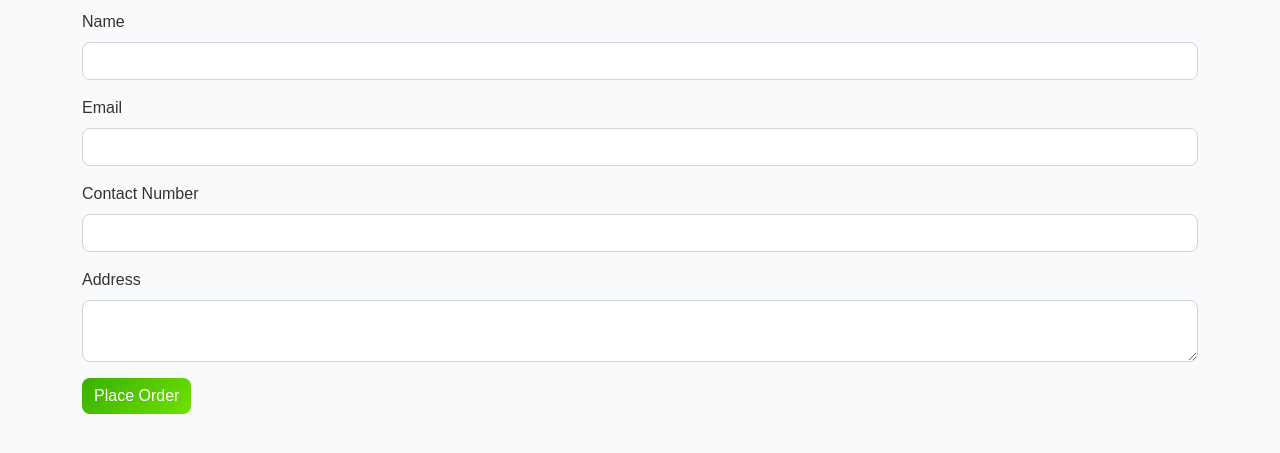
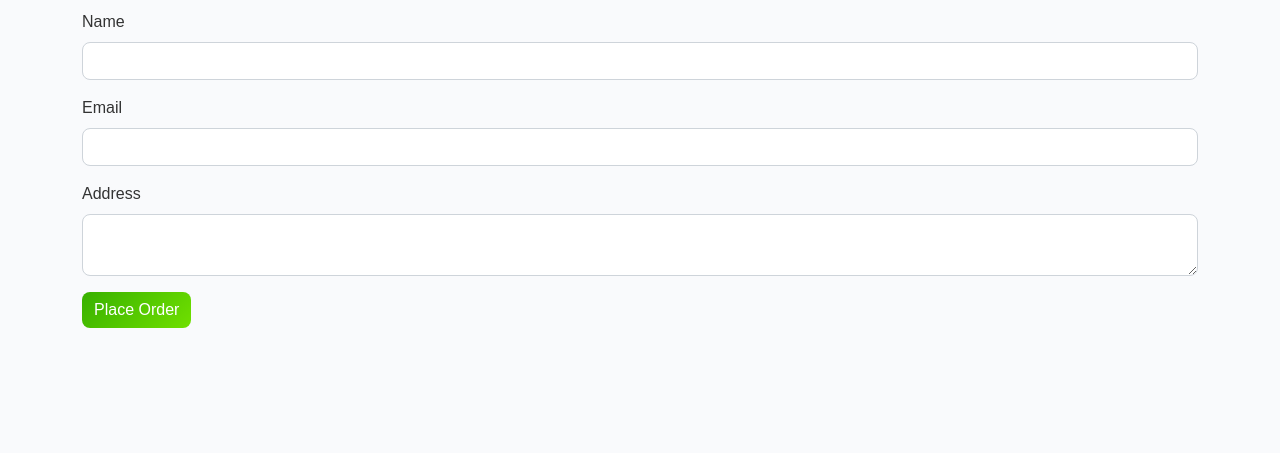
Before and after one commit to Logic-ui/pizza-site, a FastAPI app: page /cart in a window 1280 px wide. Shown: the part 285-738 px from the top of the page. Run offline with FastAPI, Linux system fonts and the light colour scheme.

Commit message:
Update code more

```diff
--- a/app/main.py
+++ b/app/main.py
@@ -74,7 +74,6 @@ async def create_order(
     request: Request,
     customer_name: str = Form(...),
     customer_email: str = Form(...),
-    contact_number: str = Form(...),
     address: str = Form(...),
     cart: str = Form(...),
     db: Session = Depends(get_db),
@@ -93,7 +92,6 @@ async def create_order(
     order = models.Order(
         customer_name=customer_name,
         customer_email=customer_email,
-        contact_number=contact_number,
         address=address,
         total=0.0,
     )
--- a/app/models.py
+++ b/app/models.py
@@ -27,7 +27,6 @@ class Order(Base):
     id = Column(Integer, primary_key=True, index=True)
     customer_name = Column(String(100), nullable=False)
     customer_email = Column(String(100), nullable=False)
-    Contact_number = Column(String(15), nullable=False)
     address = Column(Text, nullable=False)
     total = Column(Float, default=0.0)
     status = Column(String(50), default="pending")
--- a/app/templates/cart.html
+++ b/app/templates/cart.html
@@ -25,10 +25,6 @@
     <input name="customer_email" type="email" class="form-control" required />
   </div>
   <div class="mb-3">
-    <label class="form-label">Contact Number</label>
-    <input name="contact_number" type="tel" class="form-control" required />
-  </div>
-  <div class="mb-3">
     <label class="form-label">Address</label>
     <textarea name="address" class="form-control" required></textarea>
   </div>
--- a/app/templates/order_success.html
+++ b/app/templates/order_success.html
@@ -4,7 +4,6 @@
 <h1>Thanks! Order #{{ order.id }} placed</h1>
 <p>Total: ${{ '%.2f'|format(order.total) }}</p>
 <p>We will contact you at {{ order.customer_email }}</p>
-<p>Contact: {{ order.contact_number }}</p>
 <a class="btn btn-primary" href="/">Back to menu</a>
 <script>
   localStorage.removeItem("cart");
```
Also changed, not shown: pizzadb.db.
